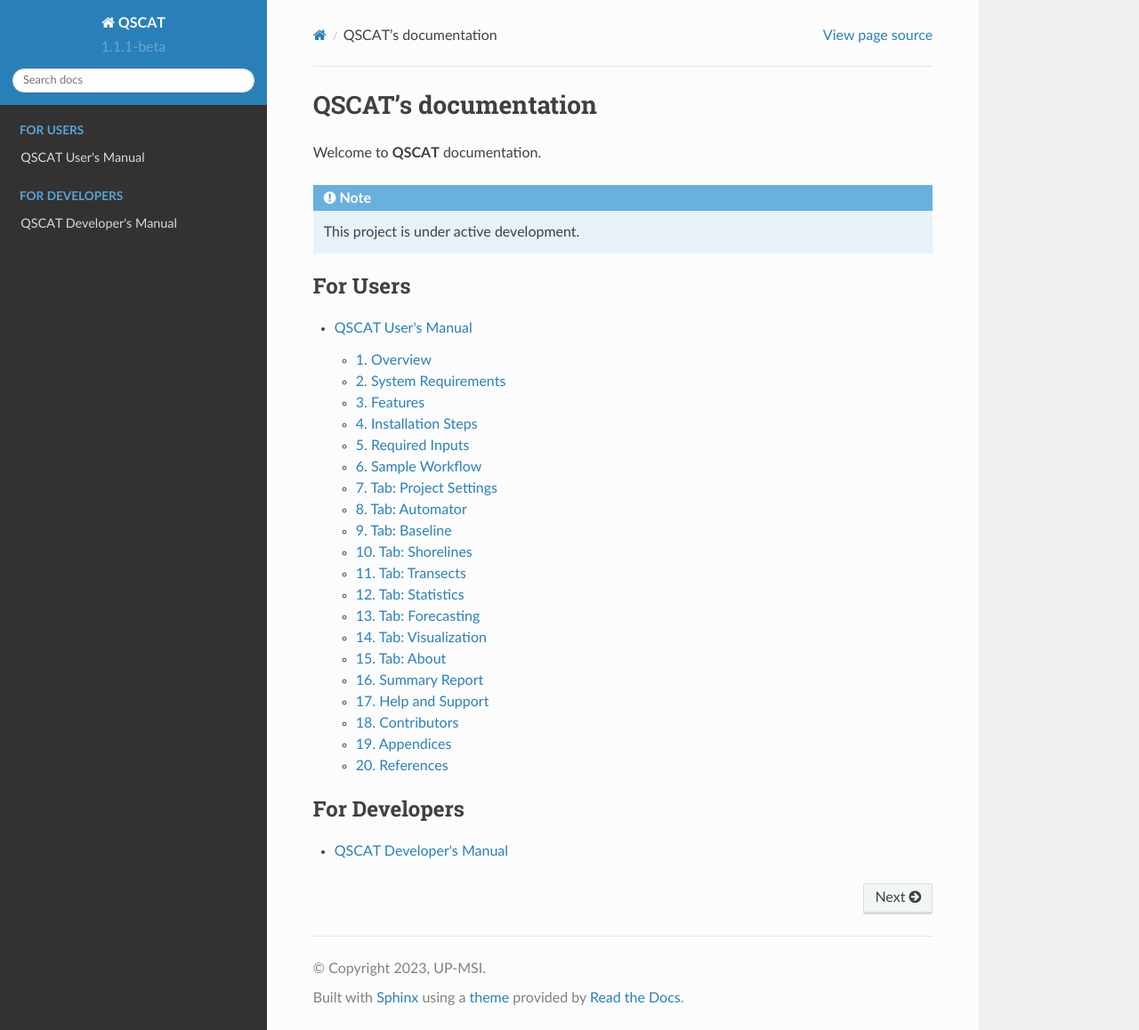
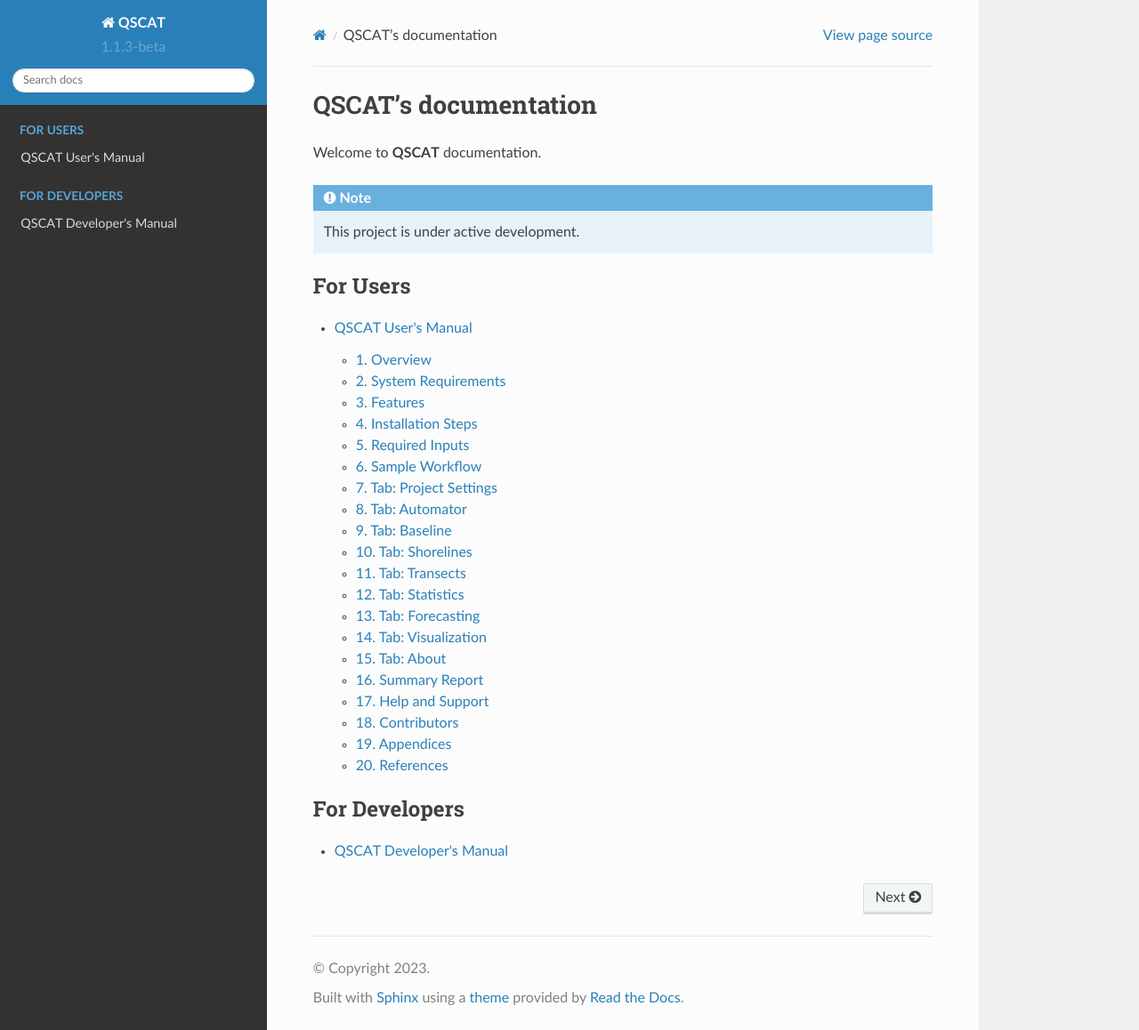
Before and after one commit to upmsi-coaster/qscat-docs, a Sphinx documentation site: the page built from docs/source/index.rst, in a window 1280 px wide and 1158 px high. Shown: the whole window at 89% size. Built offline with Sphinx 7.4.7 and the Read the Docs theme 2.0.0, drawn with Linux system fonts in a browser that asks for light colours.

Commit message:
Update conf.py

```diff
--- a/docs/source/conf.py
+++ b/docs/source/conf.py
@@ -3,11 +3,11 @@
 # -- Project information
 
 project = 'QSCAT'
-copyright = '2023, UP-MSI'
+copyright = '2023'
 author = 'Louis Facun'
 
-release = '1.1.1-beta'
-version = '1.1.1-beta'
+release = '1.1.3-beta'
+version = '1.1.3-beta'
 
 # -- General configuration
 
@@ -19,6 +19,7 @@
     'sphinx.ext.intersphinx',
     'sphinxcontrib.bibtex',
 ]
+# -- Bibtex configuration
 bibtex_bibfiles = ['refs.bib']
 bibtex_reference_style = 'author_year'
 
@@ -31,7 +32,6 @@
 templates_path = ['_templates']
 
 # -- Options for HTML output
-
 html_theme = 'sphinx_rtd_theme'
 
 # -- Options for EPUB output
```
